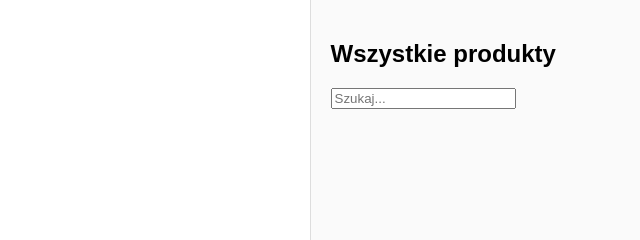
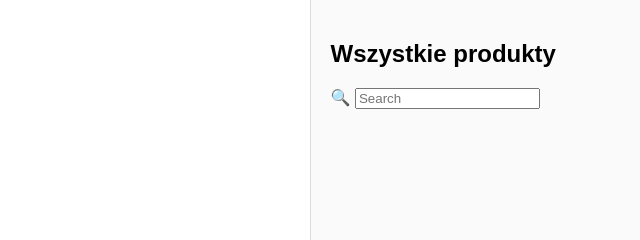
Before and after one commit to Gilgaladea/shopping_list, a plain HTML site: page index.html in a window 1280 px wide. Shown: the top 240 px of the page, 640-1280 px from the left. Drawn offline with Linux system fonts and the light colour scheme.

Commit message:
Update index.html

```diff
--- a/index.html
+++ b/index.html
@@ -32,9 +32,9 @@
     <!-- Prawa kolumna: Wszystkie produkty -->
     <section class="product-list">
       <h2>Wszystkie produkty</h2>
-      <input type="text" placeholder="Szukaj..." id="searchInput" />
-      <div class="category-list" id="categoryList">
-        <!-- Kategorie będą dynamicznie -->
+      <div class="search-container">
+        <span class="search-icon">🔍</span>
+        <input type="text" id="search" placeholder="Search" />
       </div>
       <div id="productContainer"></div>
     </section>
```
